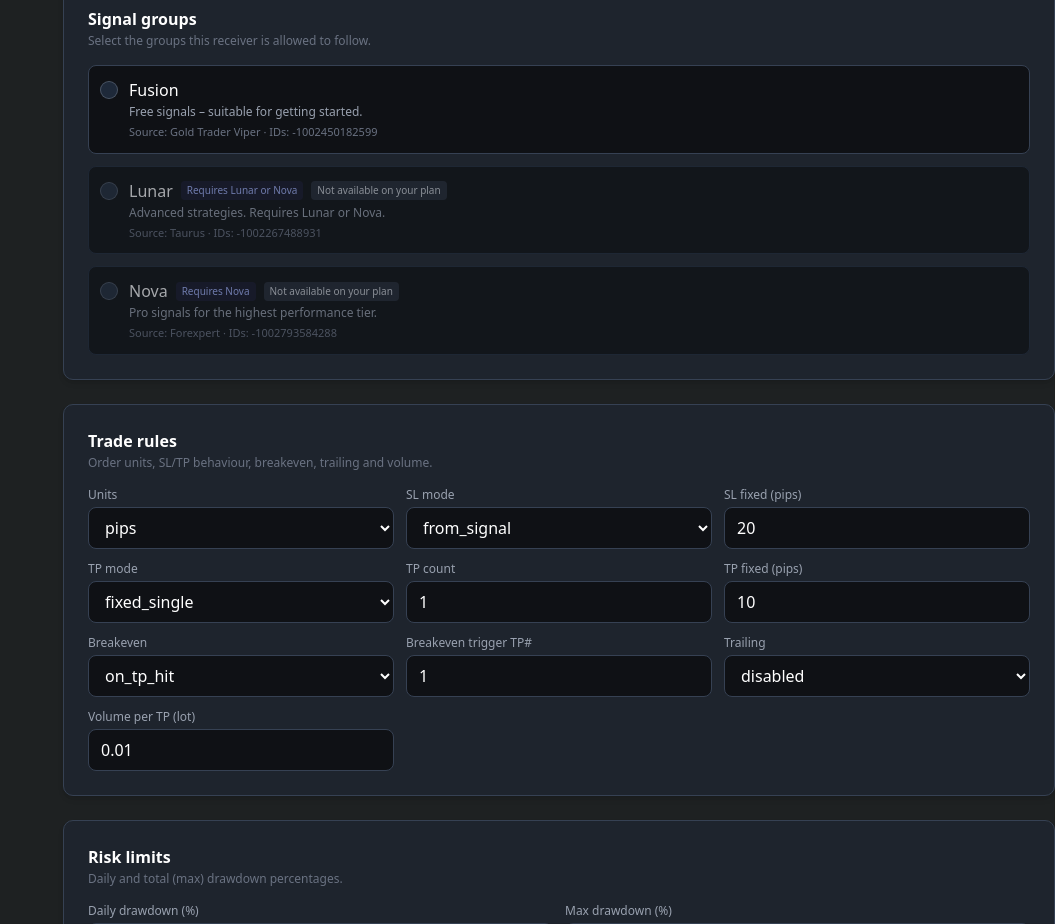
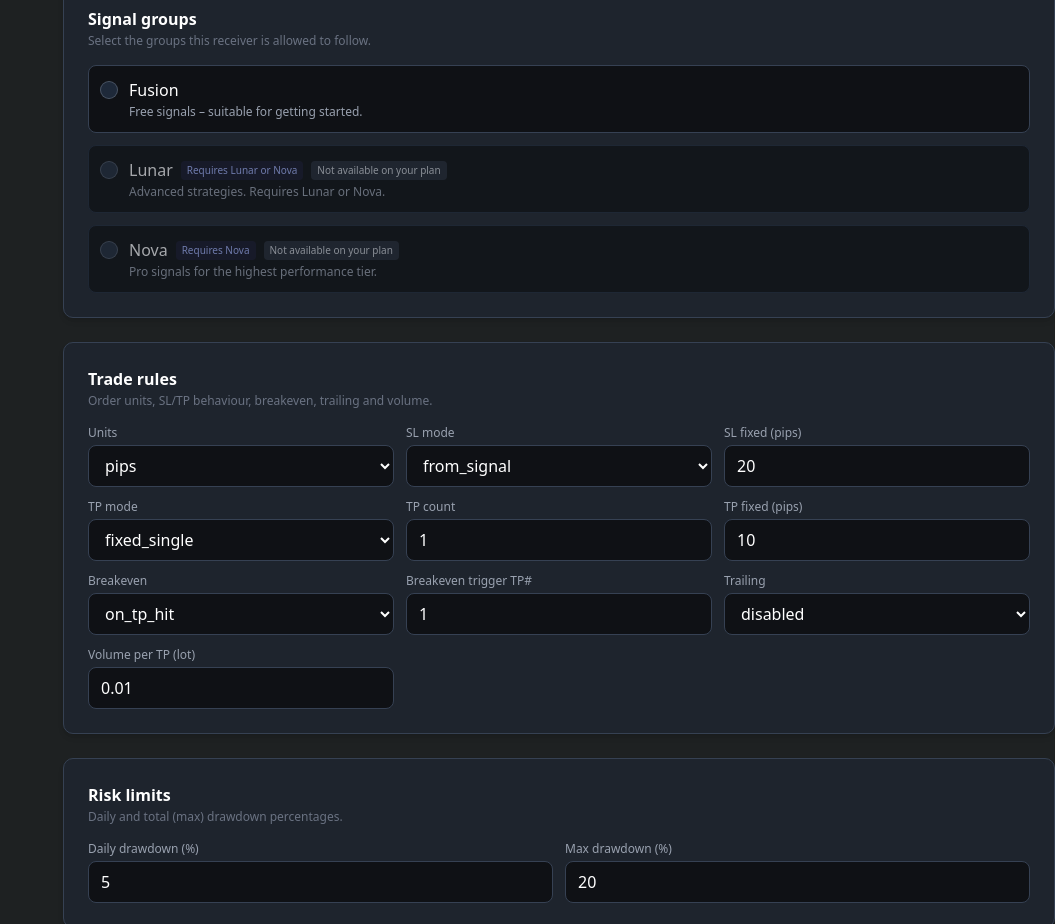
Before and after one commit to Pipvaro/dashboard, a Next.js app: page /receivers/1 in a window 1280 px wide. Shown: the part 800-1724 px from the top of the page, without its empty margins (225-1280 px from the left). Built offline with nearby package versions, Linux system fonts and the light colour scheme; no server answers.

Commit message:
Update settings-panel.tsx

```diff
--- a/app/receivers/[rid]/settings-panel.tsx
+++ b/app/receivers/[rid]/settings-panel.tsx
@@ -587,9 +587,9 @@ export default function SettingsPanel({
                     )}
                   </div>
                   <div className="text-xs text-gray-400 mt-0.5">{g.desc}</div>
-                  <div className="text-[11px] text-gray-500 mt-1">
+                  {/* <div className="text-[11px] text-gray-500 mt-1">
                     Source: {g.source} · IDs: {g.ids.join(", ")}
-                  </div>
+                  </div> */}
                 </div>
               </label>
             );
```
